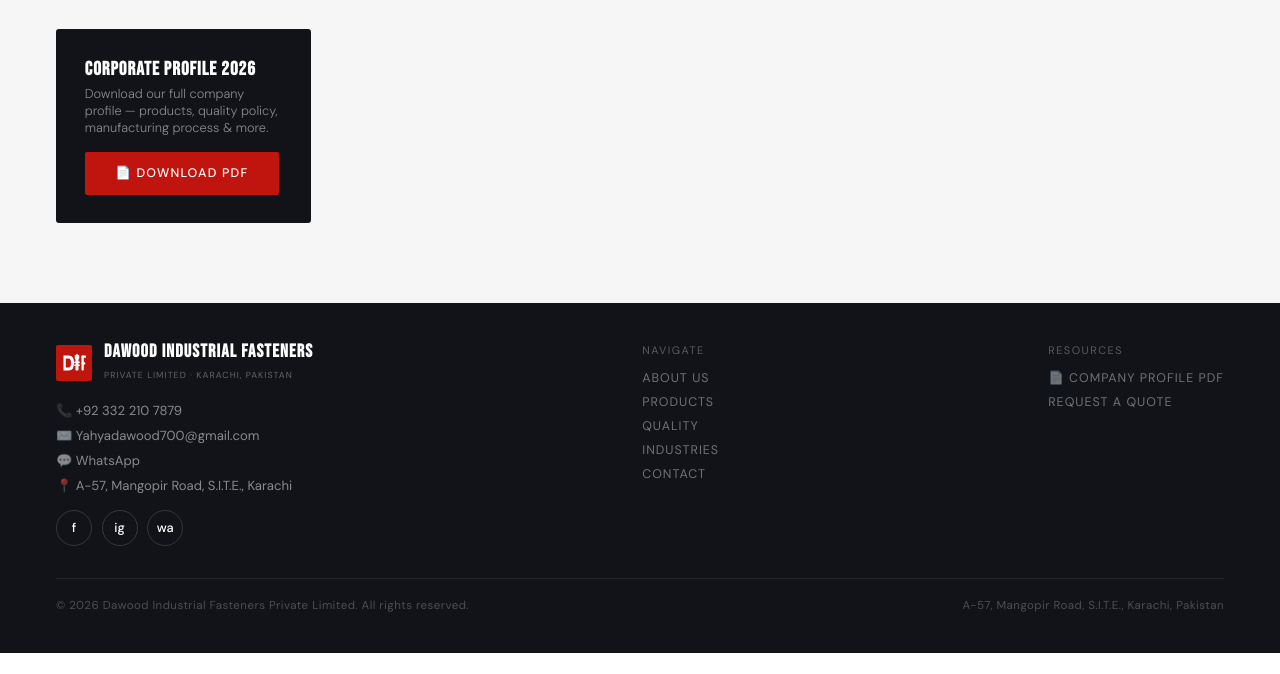
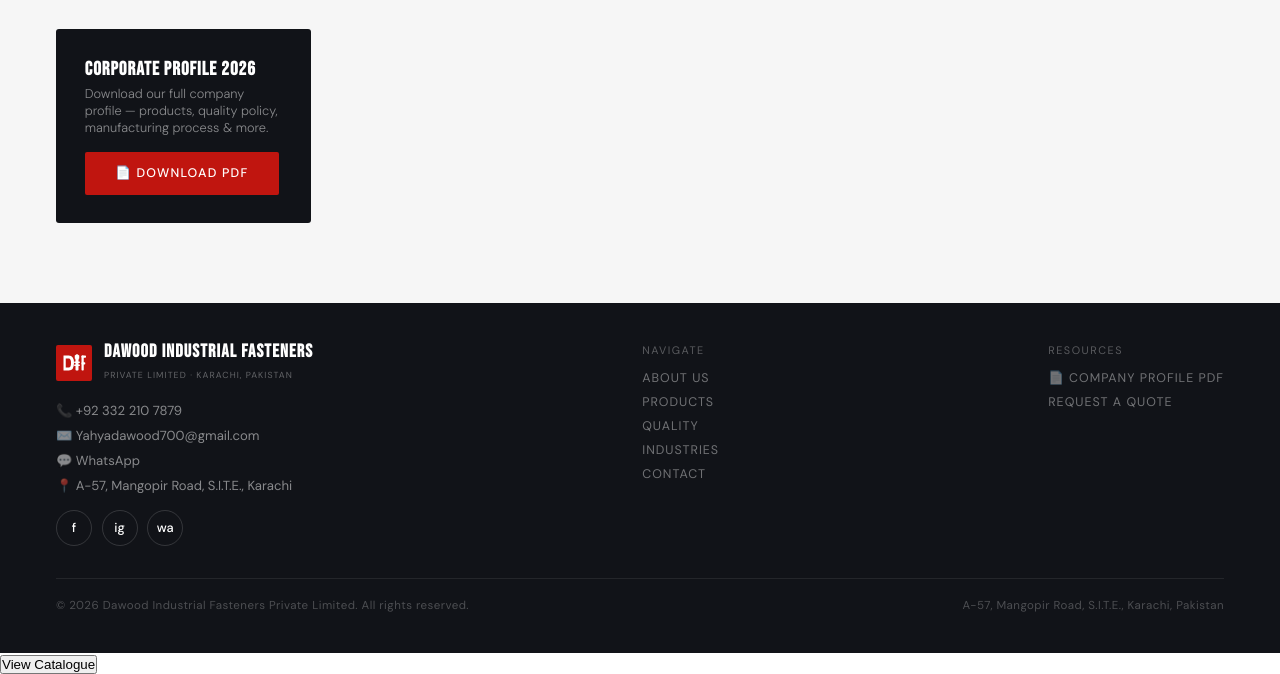
Before and after one commit to yahyadawoodd/dawood-website, a plain HTML site: page index.html in a window 1280 px wide. Shown: the part 5835-6509 px from the top of the page. Before the commit the page ends 6488 px from the top, so only its background shows below. Drawn offline with nearby package versions, Linux system fonts and the light colour scheme.

Commit message:
index.html

```diff
--- a/index.html
+++ b/index.html
@@ -760,3 +760,6 @@
 </script>
 </body>
 </html>
+<button onclick="window.open('Dawood Industrial Fasteners — Corporate Profile 2026 F.pdf','_blank')">
+  View Catalogue
+</button>
```
